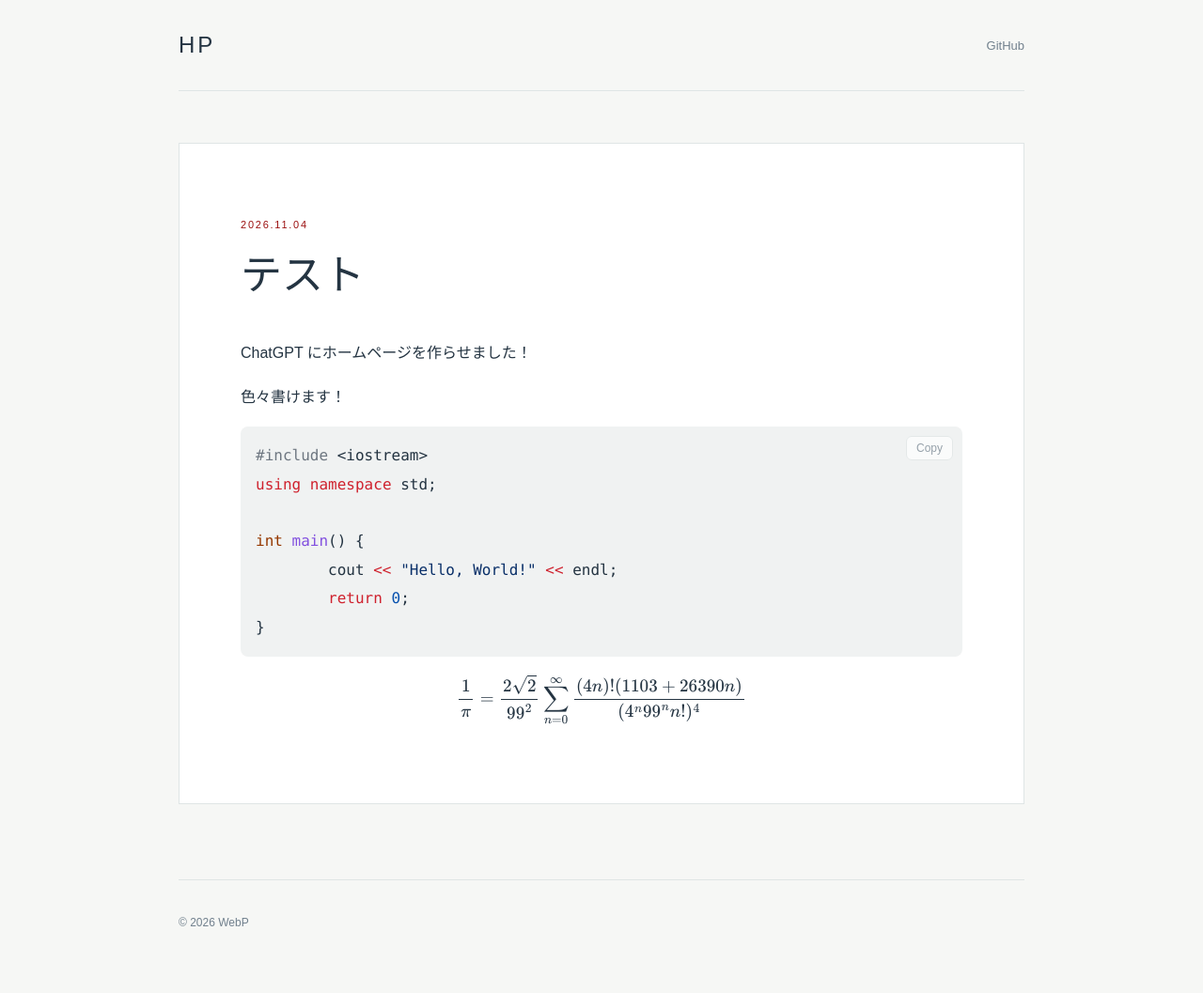
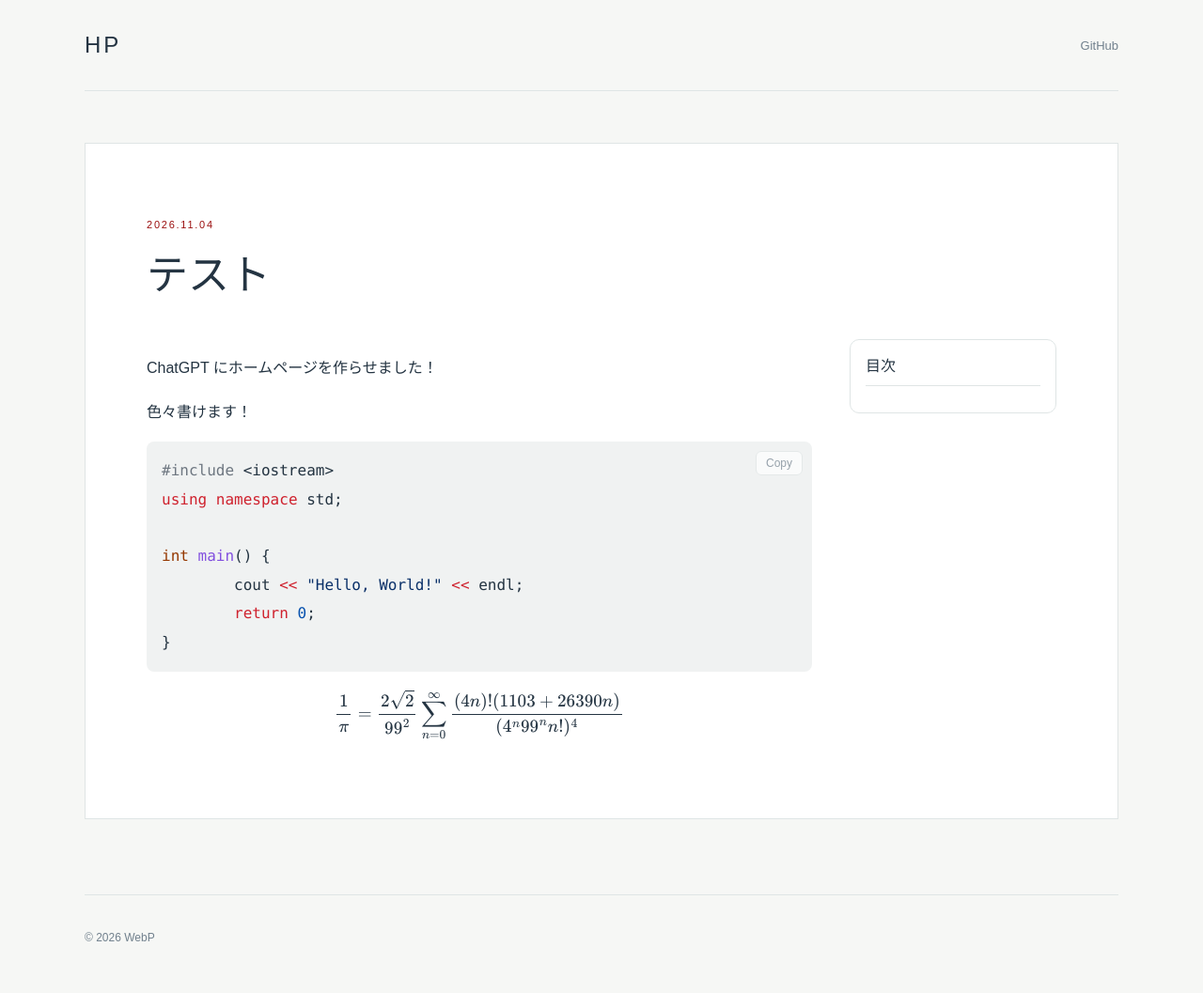
Before and after one commit to JPEG24/hp, a Jekyll site: the page built from _posts/2026-11-04-test.md, in a window 1280 px wide. Shown: the whole page at 94% size. Built offline with Jekyll 4.4.1, drawn with Linux system fonts in a browser that asks for light colours.

Commit message:
目次を追加

```diff
--- a/_layouts/post.html
+++ b/_layouts/post.html
@@ -1,12 +1,23 @@
 ---
 layout: default
 ---
+
 <article class="post">
   <header class="post-header">
     <p class="eyebrow">{{ page.date | date: "%Y.%m.%d" }}</p>
     <h1>{{ page.title | escape }}</h1>
   </header>
-  <div class="post-content">
-    {{ content }}
+
+  <div class="post-layout">
+    <div class="post-content">
+      {{ content }}
+    </div>
+
+    <nav class="toc">
+      <h2>目次</h2>
+      <ul id="toc-list"></ul>
+    </nav>
   </div>
 </article>
+
+<script src="{{ '/assets/js/toc.js' | relative_url }}" defer></script>
--- a/assets/css/style.css
+++ b/assets/css/style.css
@@ -1,8 +1,24 @@
+/* =========================
+   Light mode
+   ========================= */
+
+:root {
+  --ink: #243442;
+  --muted: #71808d;
+  --paper: #f6f7f5;
+  --surface: #ffffff;
+  --line: #dfe5e5;
+  --accent: #9b0f0f;
+  --code-bg: #f0f2f2;
+}
+
 /* =========================
    Base
    ========================= */
 
-* { box-sizing: border-box; }
+* {
+  box-sizing: border-box;
+}
 
 html {
   color-scheme: light;
@@ -16,10 +32,14 @@ body {
   line-height: 1.9;
 }
 
-a { color: var(--accent); }
+a {
+  color: var(--accent);
+}
 
-.site-header, .site-main, .site-footer {
-  width: min(900px, calc(100% - 40px));
+.site-header,
+.site-main,
+.site-footer {
+  width: min(1100px, calc(100% - 40px));
   margin-inline: auto;
 }
 
@@ -49,7 +69,13 @@ a { color: var(--accent); }
   padding: 55px 0 80px;
 }
 
-.home-intro { margin-bottom: 55px; }
+.home-intro {
+  margin-bottom: 55px;
+}
+
+/* =========================
+   Headings
+   ========================= */
 
 .eyebrow {
   color: var(--accent);
@@ -57,12 +83,16 @@ a { color: var(--accent); }
   letter-spacing: .16em;
 }
 
-h1, h2, h3 {
+h1,
+h2,
+h3 {
   font-weight: 500;
   line-height: 1.5;
 }
 
-h1 { font-size: clamp(30px, 5vw, 44px); }
+h1 {
+  font-size: clamp(30px, 5vw, 44px);
+}
 
 h2 {
   margin-top: 2.5em;
@@ -70,7 +100,14 @@ h2 {
   padding-bottom: .4em;
 }
 
-.post-list { list-style: none; padding: 0; }
+/* =========================
+   Home
+   ========================= */
+
+.post-list {
+  list-style: none;
+  padding: 0;
+}
 
 .post-list li {
   padding: 18px 0;
@@ -94,17 +131,28 @@ h2 {
   font-size: 13px;
 }
 
+/* =========================
+   Post
+   ========================= */
+
 .post {
   background: var(--surface);
   padding: clamp(24px, 6vw, 65px);
   border: 1px solid var(--line);
 }
 
-.post-header { margin-bottom: 35px; }
+.post-header {
+  margin-bottom: 35px;
+}
 
-.post-header h1 { margin: 8px 0; }
+.post-header h1 {
+  margin: 8px 0;
+}
 
-.post-content { overflow-wrap: anywhere; }
+.post-content {
+  min-width: 0;
+  overflow-wrap: anywhere;
+}
 
 .post-content img {
   max-width: 100%;
@@ -122,21 +170,74 @@ h2 {
   font-family: ui-monospace, Consolas, monospace;
 }
 
-.site-footer {
-  border-top: 1px solid var(--line);
-  padding: 22px 0 35px;
-  color: var(--muted);
-  font-size: 12px;
+/* =========================
+   Post layout
+   ========================= */
+
+.post-layout {
+  display: grid;
+  grid-template-columns: minmax(0, 1fr) 220px;
+  gap: 40px;
+  align-items: start;
 }
 
-@media (max-width: 600px) {
-  .site-header {
-    align-items: flex-start;
-    gap: 15px;
-  }
+/* 記事本文 */
+.post-content {
+  grid-column: 1;
+  grid-row: 1;
+}
 
-  .site-main { padding-top: 35px; }
+/* 目次 */
+.toc {
+  grid-column: 2;
+  grid-row: 1;
+
+  position: sticky;
+  top: 24px;
+
+  max-height: calc(100vh - 48px);
+  overflow-y: auto;
+
+  padding: 16px;
+  border: 1px solid var(--line);
+  border-radius: 10px;
+  background: var(--surface);
 }
+
+.toc h2 {
+  margin: 0 0 12px;
+  padding-bottom: 8px;
+  font-size: 1rem;
+}
+
+.toc ul {
+  list-style: none;
+  padding: 0;
+  margin: 0;
+}
+
+.toc li {
+  margin: 8px 0;
+  font-size: 0.9rem;
+}
+
+.toc .toc-h3 {
+  padding-left: 16px;
+  font-size: 0.85rem;
+}
+
+.toc a {
+  color: var(--muted);
+  text-decoration: none;
+}
+
+.toc a:hover {
+  color: var(--accent);
+}
+
+/* =========================
+   Code copy button
+   ========================= */
 
 .highlight {
   position: relative;
@@ -166,17 +267,49 @@ h2 {
 }
 
 /* =========================
-   Light mode
+   Footer
    ========================= */
 
-:root {
-  --ink: #243442;
-  --muted: #71808d;
-  --paper: #f6f7f5;
-  --surface: #ffffff;
-  --line: #dfe5e5;
-  --accent: #9b0f0f;
-  --code-bg: #f0f2f2;
+.site-footer {
+  border-top: 1px solid var(--line);
+  padding: 22px 0 35px;
+  color: var(--muted);
+  font-size: 12px;
+}
+
+/* =========================
+   Responsive
+   ========================= */
+
+@media (max-width: 800px) {
+  .post-layout {
+    grid-template-columns: 1fr;
+    gap: 25px;
+  }
+
+  .toc {
+    grid-column: 1;
+    grid-row: 1;
+
+    position: static;
+    max-height: none;
+  }
+
+  .post-content {
+    grid-column: 1;
+    grid-row: 2;
+  }
+}
+
+@media (max-width: 600px) {
+  .site-header {
+    align-items: flex-start;
+    gap: 15px;
+  }
+
+  .site-main {
+    padding-top: 35px;
+  }
 }
 
 /* =========================
--- /dev/null
+++ b/assets/js/toc.js
@@ -0,0 +1,27 @@
+document.addEventListener("DOMContentLoaded", () => {
+  const content = document.querySelector(".post-content");
+  const toc = document.querySelector("#toc-list");
+
+  if (!content || !toc) return;
+
+  const headings = content.querySelectorAll("h2, h3");
+
+  headings.forEach((heading, index) => {
+    if (!heading.id) {
+      heading.id = `heading-${index}`;
+    }
+
+    const li = document.createElement("li");
+    const a = document.createElement("a");
+
+    a.href = `#${heading.id}`;
+    a.textContent = heading.textContent;
+
+    if (heading.tagName === "H3") {
+      li.classList.add("toc-h3");
+    }
+
+    li.appendChild(a);
+    toc.appendChild(li);
+  });
+});
```
Also changed, not shown: _posts/2026-04-12-brown.md (+16 -15 lines), _posts/2026-07-12-green.md (+13 -13 lines).
